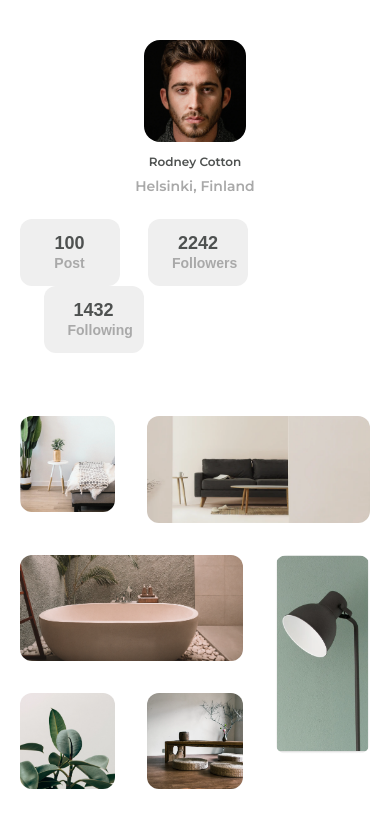
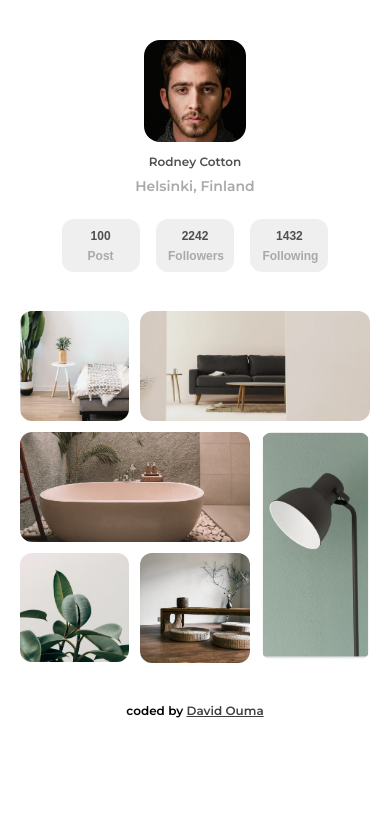
Before and after one commit to daudi13/my-gallery-main, a plain HTML site: page index.html in a window 390 px wide. Drawn offline with Linux system fonts and the light colour scheme.

Commit message:
Add changes

```diff
--- a/SAAS/main.scss
+++ b/SAAS/main.scss
@@ -21,11 +21,12 @@ body {
 
     .container {
         width: 1440px;
-        padding: 40px 222px;
-        margin: 0 auto;
+        padding: 40px 222px 0;
+        margin: auto;
+        overflow-x: hidden;
 
         @media screen and (max-width: 700px) {
-            padding: 40px 12px;
+            padding: 40px 12px 0;
             width: 375px;
         }
 
@@ -56,8 +57,6 @@ body {
                         }
                     }
 
-
-
                     .tag {
                         margin-top: 16px;
                         @include div-display;
@@ -76,7 +75,6 @@ body {
                             @media screen and (max-width: 700px) {
                                 font-size: 12px;
                                 line-height: 17.07px;
-
                             }
                         }
 
@@ -92,6 +90,10 @@ body {
 
                     button + button {
                         margin-left: 24px;
+
+                        @media screen and (max-width: 700px) {
+                            margin-left: 12px;
+                        }
                     }
 
                     .btn {
@@ -99,17 +101,30 @@ body {
                         padding:14px 24px;
                         width: 100px;
 
+                        @media screen and (max-width: 700px) {
+                            width: 78px;
+                            padding: 7px 12px;
+                        }
+
                         .digits {
                             font-size: 18px;
                             color: $pri-color;
                             text-align: center;
                             line-height: 21.94px;
                             font-weight: 600;
+
+                            @media screen and (max-width: 700px) {
+                                font-size: 12px;
+                            }
                         }
 
                         p {
                             @include name-tag;
                             text-transform: capitalize;
+
+                            @media screen and (max-width: 700px) {
+                                font-size: 12px;
+                            }
                         }
                     }
                 }
@@ -117,11 +132,16 @@ body {
         }
 
         .pic-section {
-            padding: 63px 0;
+            padding: 63px 0 0;
             display: grid;
             grid-template-columns: repeat(3, 1fr);
             grid-template-rows: repeat(3, 1fr);
             gap: 32px;
+
+            @media screen and (max-width: 700px) {
+                padding: 39px 0 0;
+                gap: 11px;
+            }
 
             img {
                 border-radius: 12px;
@@ -158,5 +178,23 @@ body {
                 grid-row: 3/-1;
             }
         }
+
+        footer {
+            text-align: center;
+            margin: 40px auto 28px;
+
+            .footer {
+                font-size: 12px;
+
+                a {
+                    opacity: .75;
+                    color: inherit;
+
+                    &:hover {
+                        color: blue;
+                    }
+                }
+            }
+        }
     }
 }
--- a/index.html
+++ b/index.html
@@ -60,6 +60,9 @@
           <img src="./images/photo6.png" class="pic-6" alt="">
         </div>
       </main>
+      <footer>
+        <p class="footer">coded by <a href="http://github.com/davouma13">David Ouma</a></p>
+      </footer>
     </div>
   </body>
 </html>
```
Also changed, not shown: SAAS/main.css, 1 other file.
